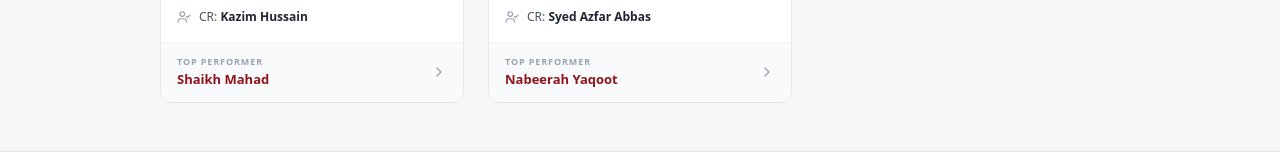
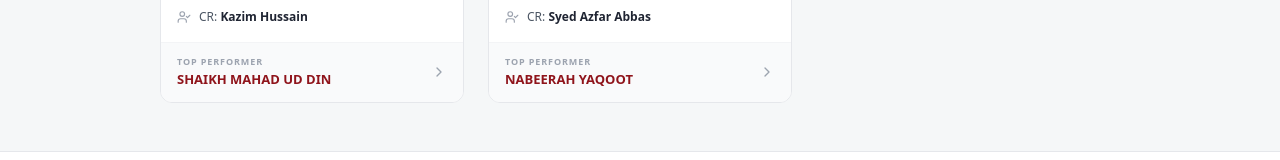
Before and after one commit to codewithmahad/ubit-semester-result-dashboard, a Next.js app: page /leaderboards in a window 1280 px wide. Shown: the part 601-761 px from the top of the page. Built offline with nearby package versions, Linux system fonts and the light colour scheme.

Commit message:
feat: implement class registry and leaderboard page for section data visualization

```diff
--- a/src/app/leaderboards/page.tsx
+++ b/src/app/leaderboards/page.tsx
@@ -25,7 +25,7 @@ export default async function LeaderboardsPage() {
         semester: `Semesters: ${meta.activeSemesters.length} · University of Karachi`,
         students: studentCount,
         cr: meta.cr,
-        topPerformer: meta.topPerformer,
+        topPerformer: data && data.students.length > 0 ? data.students[0].name : "TBD",
         href: `/class/${meta.batch}/${meta.id.split('-').slice(2).join('-')}`, // e.g. /class/2025/evening-a or morning-b
         live: true,
       };
--- a/src/data/registry.ts
+++ b/src/data/registry.ts
@@ -11,7 +11,6 @@ export interface ClassMetadata {
   section: string; // e.g. "Section B"
   degree: string;
   cr: string;
-  topPerformer: string;
   activeSemesters: string[];
 }
 
@@ -24,7 +23,6 @@ export const CLASS_REGISTRY: ClassMetadata[] = [
     section: "Section A",
     degree: "Software Engineering",
     cr: "Kazim Hussain",
-    topPerformer: "Shaikh Mahad",
     activeSemesters: ["semester1", "semester2"],
   },
   {
@@ -35,7 +33,6 @@ export const CLASS_REGISTRY: ClassMetadata[] = [
     section: "Section B",
     degree: "Computer Science", // Adjust if another string is preferred
     cr: "Syed Azfar Abbas",
-    topPerformer: "Nabeerah Yaqoot",
     activeSemesters: ["semester1", "semester2"],
   },
 ];
```
